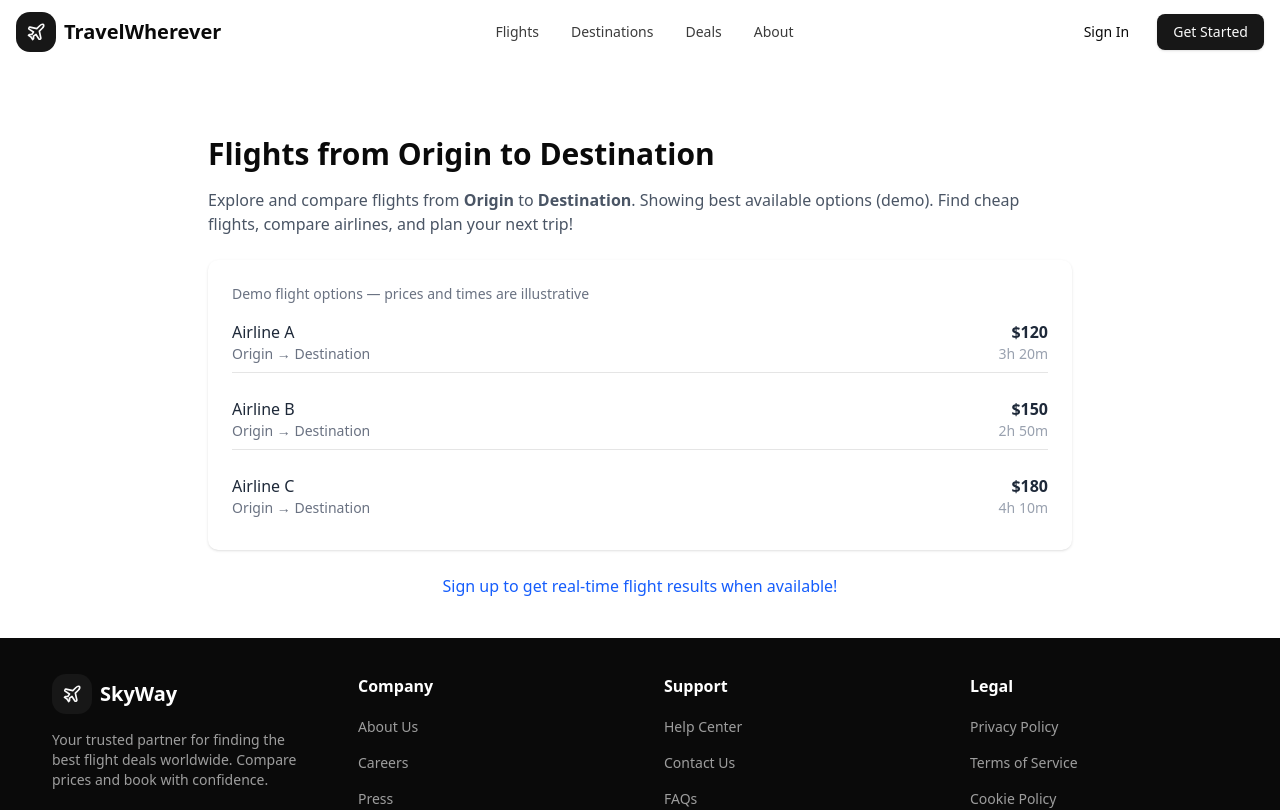
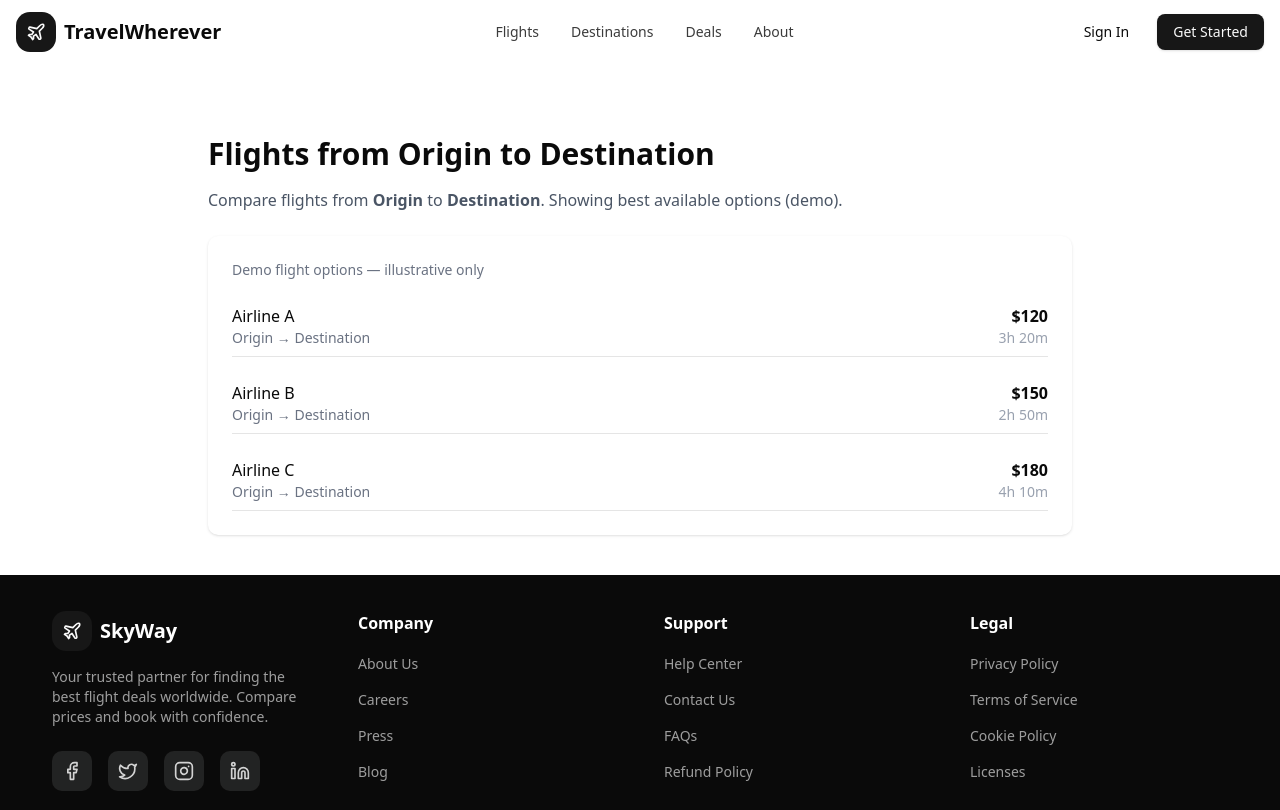
Before and after one commit to m-sulaiman-shafiq/travelwherever, a Next.js app: page /flights in a window 1280 px wide. Shown: the top 810 px of the page. Built offline with nearby package versions, Linux system fonts and the light colour scheme.

Commit message:
link from blog to Home page

```diff
--- /dev/null
+++ b/src/app/flights/FlightsClient.tsx
@@ -0,0 +1,54 @@
+"use client";
+
+import { useSearchParams } from "next/navigation";
+
+export default function FlightsClient() {
+  const searchParams = useSearchParams();
+
+  const from = searchParams.get("from") || "Origin";
+  const to = searchParams.get("to") || "Destination";
+
+  const demoFlights = [
+    { airline: "Airline A", price: 120, duration: "3h 20m" },
+    { airline: "Airline B", price: 150, duration: "2h 50m" },
+    { airline: "Airline C", price: 180, duration: "4h 10m" },
+  ];
+
+  return (
+    <div className="max-w-4xl mx-auto py-10 px-4">
+      <h1 className="text-2xl md:text-3xl font-bold mb-4">
+        Flights from {from} to {to}
+      </h1>
+
+      <p className="text-gray-600 mb-6">
+        Compare flights from <strong>{from}</strong> to <strong>{to}</strong>.
+        Showing best available options (demo).
+      </p>
+
+      <div className="bg-white shadow rounded-lg p-6 space-y-4">
+        <p className="text-gray-500 text-sm">
+          Demo flight options — illustrative only
+        </p>
+
+        {demoFlights.map((flight, index) => (
+          <div
+            key={index}
+            className="flex justify-between items-center border-b py-2"
+          >
+            <div>
+              <p className="font-medium">{flight.airline}</p>
+              <p className="text-sm text-gray-500">
+                {from} → {to}
+              </p>
+            </div>
+
+            <div className="text-right">
+              <p className="font-semibold">${flight.price}</p>
+              <p className="text-sm text-gray-400">{flight.duration}</p>
+            </div>
+          </div>
+        ))}
+      </div>
+    </div>
+  );
+}
--- a/src/app/flights/page.tsx
+++ b/src/app/flights/page.tsx
@@ -1,64 +1,21 @@
-"use client";
+import { Suspense } from "react";
+import FlightsClient from "./FlightsClient";
 
-import { useSearchParams } from "next/navigation";
+// ✅ ADD IT HERE (top of file)
+export async function generateMetadata({ searchParams }: any) {
+  const from = searchParams?.from || "Origin";
+  const to = searchParams?.to || "Destination";
+
+  return {
+    title: `Flights from ${from} to ${to} | Compare Prices`,
+    description: `Find and compare flights from ${from} to ${to}. Discover the best airlines and cheapest fares.`,
+  };
+}
 
 export default function FlightsPage() {
-  const searchParams = useSearchParams();
-
-  const from = searchParams.get("from") || "Origin";
-  const to = searchParams.get("to") || "Destination";
-
-  const demoFlights = [
-    { airline: "Airline A", price: 120, duration: "3h 20m" },
-    { airline: "Airline B", price: 150, duration: "2h 50m" },
-    { airline: "Airline C", price: 180, duration: "4h 10m" },
-  ];
-
   return (
-    <div className="max-w-4xl mx-auto py-10 px-4">
-      {/* Page Title */}
-      <h1 className="text-2xl md:text-3xl font-bold mb-4">
-        Flights from {from} to {to}
-      </h1>
-
-      {/* SEO-friendly description */}
-      <p className="text-gray-600 mb-6">
-        Explore and compare flights from <strong>{from}</strong> to{" "}
-        <strong>{to}</strong>. Showing best available options (demo).
-        Find cheap flights, compare airlines, and plan your next trip!
-      </p>
-
-      {/* Flight Results */}
-      <div className="bg-white shadow rounded-lg p-6 space-y-4">
-        <p className="text-gray-500 text-sm mb-2">
-          Demo flight options — prices and times are illustrative
-        </p>
-
-        {demoFlights.map((flight, index) => (
-          <div
-            key={index}
-            className="flex justify-between items-center border-b last:border-b-0 py-2"
-          >
-            <div>
-              <p className="font-medium text-gray-800">{flight.airline}</p>
-              <p className="text-gray-500 text-sm">
-                {from} → {to}
-              </p>
-            </div>
-            <div className="text-right">
-              <p className="font-semibold text-gray-800">${flight.price}</p>
-              <p className="text-gray-400 text-sm">{flight.duration}</p>
-            </div>
-          </div>
-        ))}
-      </div>
-
-      {/* Call-to-Action */}
-      <div className="mt-6 text-center">
-        <p className="text-blue-600 hover:underline cursor-pointer">
-          Sign up to get real-time flight results when available!
-        </p>
-      </div>
-    </div>
+    <Suspense fallback={<div className="p-10">Loading flights...</div>}>
+      <FlightsClient />
+    </Suspense>
   );
 }
```
